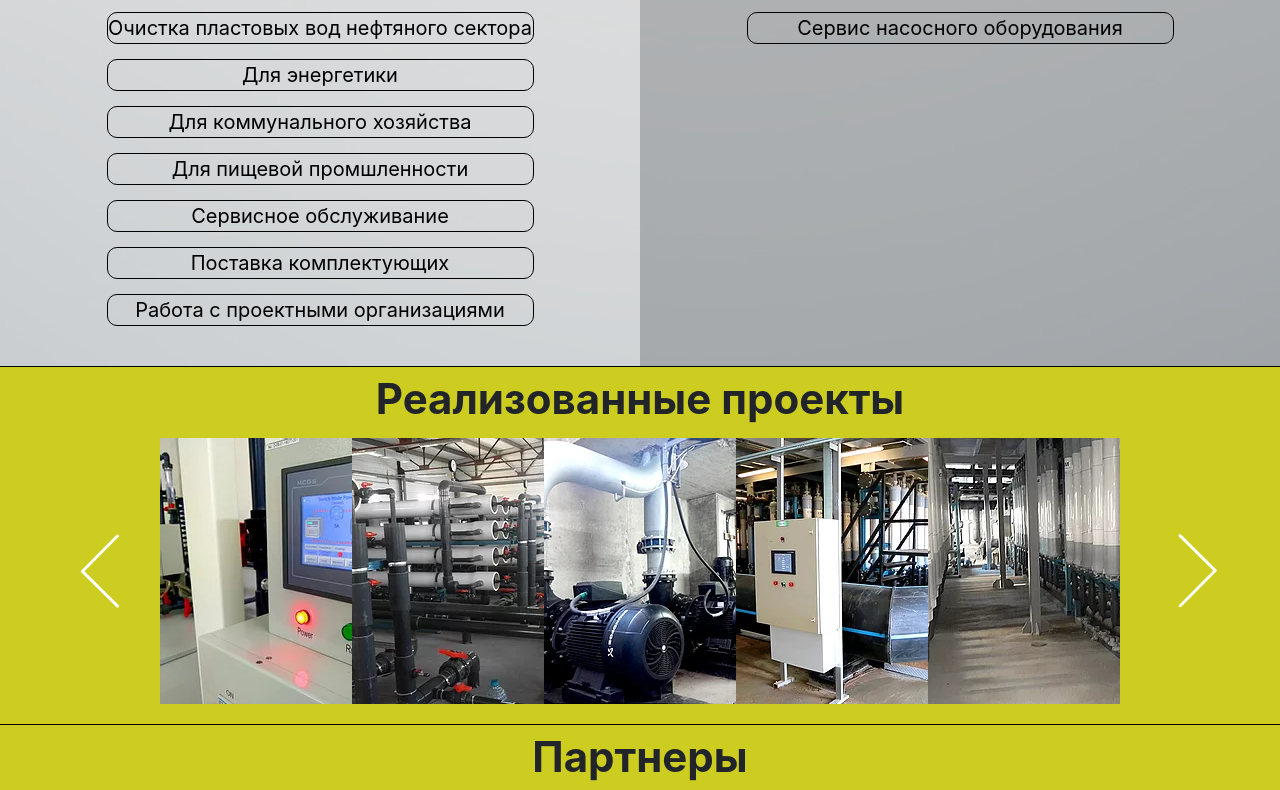
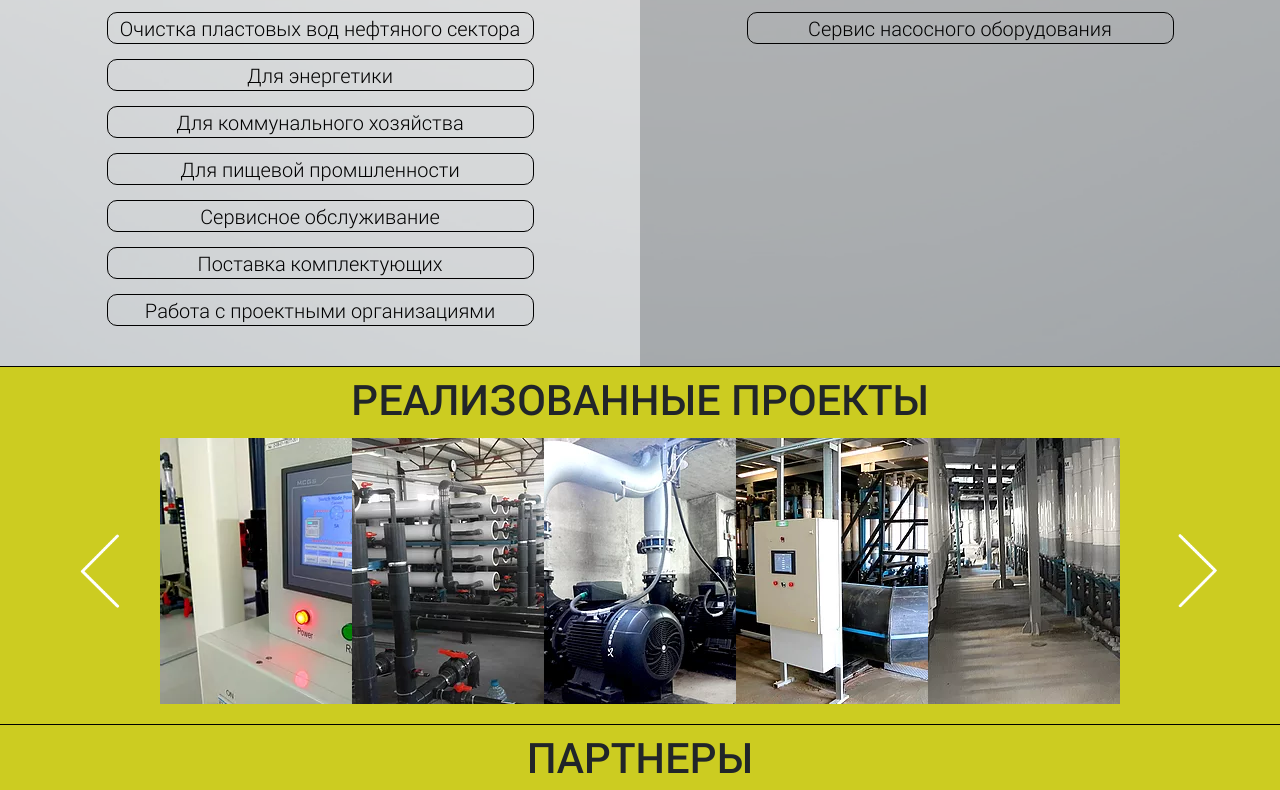
Before and after one commit to Sablezyb/Ergo, a website: page src/index.html in a window 1280 px wide. Shown: the part 878-1668 px from the top of the page. Drawn offline with Linux system fonts and the light colour scheme.

Commit message:
created file title.scss

```diff
--- a/src/index.html
+++ b/src/index.html
@@ -23,7 +23,7 @@
         <div class="container">
             <div class="promo__logo">
                 <a href="#" class="promo__logo_img"><img src="icons/logo.png" alt="logo"></a>
-                <h1 class="promo__logo_text">Эргономика</h1>
+                <h1 class="title title_main">Эргономика</h1>
             </div>
         </div>
         <div class="promo__contents">
@@ -51,7 +51,7 @@
     </section>
 
     <section class="projects">
-        <h2 class="projects__title">Реализованные проекты</h2>
+        <h2 class="title">Реализованные проекты</h2>
         <div class="slider">
             <div class="slide">
                 <img src="img/slider/slider-projects/1.jpg" alt="">
@@ -96,7 +96,7 @@
     </section>
 
     <section class="partners">
-        <h2 class="partners__title">Партнеры</h2>
+        <h2 class="title">Партнеры</h2>
         <div class="slider">
             <div class="slide">
                 <img src="img/slider/slider-partners/1.jpg" alt="">
--- a/src/sass/blocks/_projects.scss
+++ b/src/sass/blocks/_projects.scss
@@ -2,8 +2,4 @@
     border-top: 1px solid #000;
     padding: 0 60px 20px;
     background-color: rgb(204, 204, 33);
-    &__title{
-        font-size: 42px;
-        text-align: center;
-    }
 }
--- a/src/sass/blocks/_promo.scss
+++ b/src/sass/blocks/_promo.scss
@@ -8,10 +8,6 @@
         align-items: center;
         &_img {
             margin-right: 20px;
-        }
-        &_text {
-            font-size: 80px;
-            text-transform: uppercase;
         }
     }
     &__contents {
--- /dev/null
+++ b/src/sass/blocks/_titles.scss
@@ -0,0 +1,11 @@
+.title {
+    font-weight: 500;
+    font-size: 42px;
+    text-transform: uppercase;
+    text-align: center;
+}
+
+.title_main {
+    font-size: 80px;
+    font-weight: 700;
+}
--- a/src/sass/style.scss
+++ b/src/sass/style.scss
@@ -1,8 +1,35 @@
+@font-face {
+    font-family: 'Roboto';
+    src: url('../fonts/Roboto-Bold.ttf') format('truetype');
+    font-weight: 700;
+    font-style: normal;
+}
+
+@font-face {
+    font-family: 'Roboto';
+    src: url('../fonts/Roboto-Light.ttf') format('truetype');
+    font-weight: 300;
+    font-style: normal;
+}
+
+@font-face {
+    font-family: 'Roboto';
+    src: url('../fonts/Roboto-Medium.ttf') format('truetype');
+    font-weight: 500;
+    font-style: normal;
+}
+
+*{
+    font-family: Roboto;
+    font-weight: 300;
+}
+
 .container {
     max-width: 1200px;
     margin: 0 auto;
 }
 
+@import 'blocks/titles';
 @import 'blocks/header';
 @import 'blocks/promo';
 @import 'blocks/projects';
```
Also changed, not shown: src/css/style.min.css, src/fonts/Roboto-Bold.ttf (added), src/fonts/Roboto-Light.ttf (added), src/fonts/Roboto-Medium.ttf (added).
